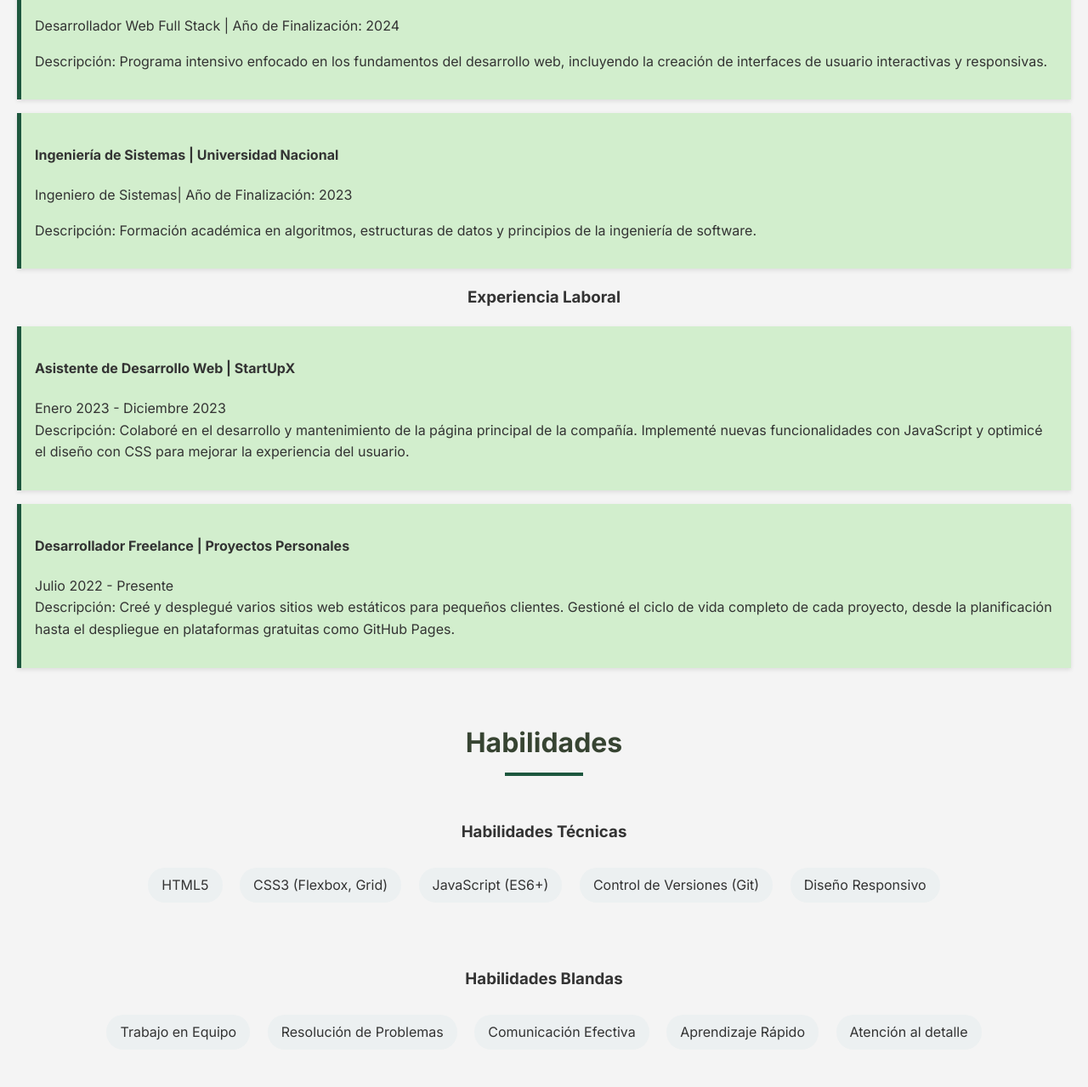
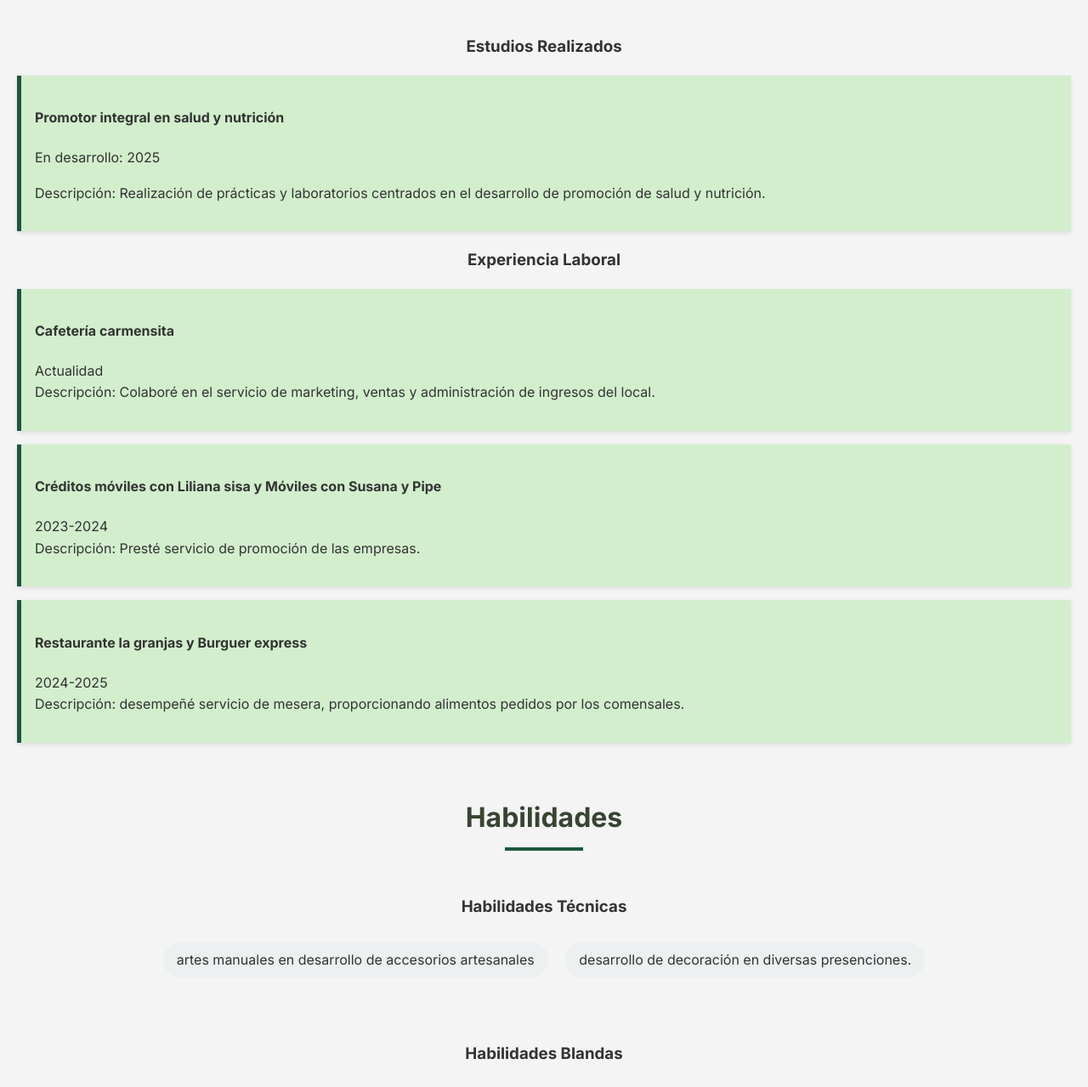
Before and after one commit to Lorena0813/Mi-landing-page, a plain HTML site: page index.html in a window 1280 px wide. Shown: the part 760-2039 px from the top of the page at 85% size. Drawn offline with Linux system fonts and the light colour scheme.

Commit message:
Update index.html

```diff
--- a/index.html
+++ b/index.html
@@ -26,14 +26,14 @@
 
     <section id="inicio" class="section profile-section">
         <div class="profile-container">
-            <img src="./Perfil.png" alt="Tu Foto de Perfil" class="profile-photo">
-            <h1 class="profile-name">Grado 11°5</h1>
+            <img src="./Lorena.jpg" alt="Tu Foto de Perfil" class="profile-photo">
+            <h1 class="profile-name">Grado 11°2</h1>
             <p class="profile-summary">
-                Desarrollador web junior con un enfoque en la construcción de experiencias de usuario intuitivas y funcionales. Con una sólida base en HTML, CSS y JavaScript, me dedico a crear código limpio y bien documentado. Mi pasión por la resolución de problemas me impulsa a superar desafíos y a mejorar constantemente mis habilidades.
+                Estudiante Bachiller, desarrollando habilidades en la promoción de salud y nutrición,  enfocada en la interacción social.
             </p>
             <div class="contact-info">
-                <p><strong>Correo:</strong><a href="mailto:elias.vance.dev@email.com">elias.vance.dev@email.com</a></p>
-                <p><strong>Teléfono:</strong><a href="http://wa.me/+57" target="_blank" rel="noopener noreferrer">+57 3105551234</a></p>
+                <p><strong>Correo:</strong><a href="mailto:conylyzethlorena@gmail.com">conylyzethlorena@gmail.com</a></p>
+                <p><strong>Teléfono:</strong><a href="http://wa.me/+57" target="_blank" rel="noopener noreferrer">+57 324 6479777</a></p>
             </div>
         </div>
     </section>
@@ -44,26 +44,25 @@
             <h3>Estudios Realizados</h3>
             <ul class="list">
                 <li>
-                    <h4>Bootcamp de Desarrollo Web Full Stack | Coderhouse</h4>
-                    <p>Desarrollador Web Full Stack | Año de Finalización: 2024</p>
-                    <P>Descripción: Programa intensivo enfocado en los fundamentos del desarrollo web, incluyendo la creación de interfaces de usuario interactivas y responsivas.</P>
-                </li>
-                <li>
-                    <h4>Ingeniería de Sistemas | Universidad Nacional</h4>
-                    <p>Ingeniero de Sistemas| Año de Finalización: 2023</p>
-                    <p>Descripción: Formación académica en algoritmos, estructuras de datos y principios de la ingeniería de software.</p>
+                    <h4>Promotor integral en salud y nutrición</h4>
+                    <p>En desarrollo: 2025</p>
+                    <P>Descripción: Realización de prácticas y laboratorios centrados en el desarrollo de promoción de salud y nutrición.</P>
                 </li>
             </ul>
 
             <h3>Experiencia Laboral</h3>
             <ul class="list">
                 <li>
-                    <h4>Asistente de Desarrollo Web | StartUpX</h4>
-                    <p>Enero 2023 - Diciembre 2023 <br>Descripción: Colaboré en el desarrollo y mantenimiento de la página principal de la compañía. Implementé nuevas funcionalidades con JavaScript y optimicé el diseño con CSS para mejorar la experiencia del usuario.</p>
+                    <h4>Cafetería carmensita</h4>
+                    <p>Actualidad <br>Descripción: Colaboré en el servicio de marketing, ventas y administración de ingresos del local.</p>
                 </li>
                 <li>
-                    <h4>Desarrollador Freelance | Proyectos Personales</h4>
-                    <p>Julio 2022 - Presente <br>Descripción: Creé y desplegué varios sitios web estáticos para pequeños clientes. Gestioné el ciclo de vida completo de cada proyecto, desde la planificación hasta el despliegue en plataformas gratuitas como GitHub Pages.</p>
+                    <h4>Créditos móviles con Liliana sisa y Móviles con Susana y Pipe</h4>
+                    <p>2023-2024 <br>Descripción: Presté servicio de promoción de las empresas.</p>
+                </li>
+                <li>
+                    <h4>Restaurante la granjas y Burguer express</h4>
+                    <p>2024-2025 <br>Descripción: desempeñé servicio de mesera, proporcionando alimentos pedidos por los comensales. </p>
                 </li>
             </ul>
         </div>
@@ -75,21 +74,17 @@
             <div class="skill-group">
                 <h3>Habilidades Técnicas</h3>
                 <ul class="list-inline">
-                    <li>HTML5</li>
-                    <li>CSS3 (Flexbox, Grid)</li>
-                    <li>JavaScript (ES6+)</li>
-                    <li>Control de Versiones (Git)</li>
-                    <li>Diseño Responsivo</li>
+                    <li>artes manuales en desarrollo de accesorios artesanales</li>
+                    <li>desarrollo de decoración en diversas presenciones.</li>
                 </ul>
             </div>
             <div class="skill-group">
                 <h3>Habilidades Blandas</h3>
                 <ul class="list-inline">
-                    <li>Trabajo en Equipo</li>
-                    <li>Resolución de Problemas</li>
+                    <li>Buen y correcto seguimiento de órdenes dadas</li>
+                    <li>excelente en relaciones sociales</li>
                     <li>Comunicación Efectiva</li>
-                    <li>Aprendizaje Rápido</li>
-                    <li>Atención al detalle</li>
+                    <li>adaptación moderada</li>
                 </ul>
             </div>
         </div>
@@ -98,10 +93,10 @@
     <section id="linktree" class="section linktree-section">
         <h2 class="section-title">Mis Redes y Proyectos</h2>
         <div class="linktree-container">
-            <img src="./Perfil.png" alt="Tu Foto de Perfil" class="profile-photo">
-            <a href="https://www.tiktok.com" target="_blank" class="linktree-link"><strong>tiktok</strong></a>
-            <a href="URL_LINKEDIN" target="_blank" class="linktree-link"><strong>LinkedIn</strong></a>
-            <a href="URL_PORTAFOLIO" target="_blank" class="linktree-link"><strong>Portafolio</strong></a>
+            <img src="./Lorena.jpg" alt="Tu Foto de Perfil" class="profile-photo">
+            <a href="https://www.tiktok.com/@lalorena114?_t=ZS-8zEFMHz7xNU&_r=1" target="_blank" class="linktree-link"><strong>tiktok</strong></a>
+            <a href="https://www.instagram.com/lore.lovrs_16?igsh=MmJ5M3lvd2V5azBu="_blank" class="linktree-link"><strong>Instagram</strong></a>
+            <a href="https://www.facebook.com/share/1BU9U3gAvr/" target="_blank" class="linktree-link"><strong>Facebook</strong></a>
             </div>
     </section>
 
@@ -122,4 +117,5 @@
 
     <script src="./script.js"></script>
 </body>
+
 </html>
```
